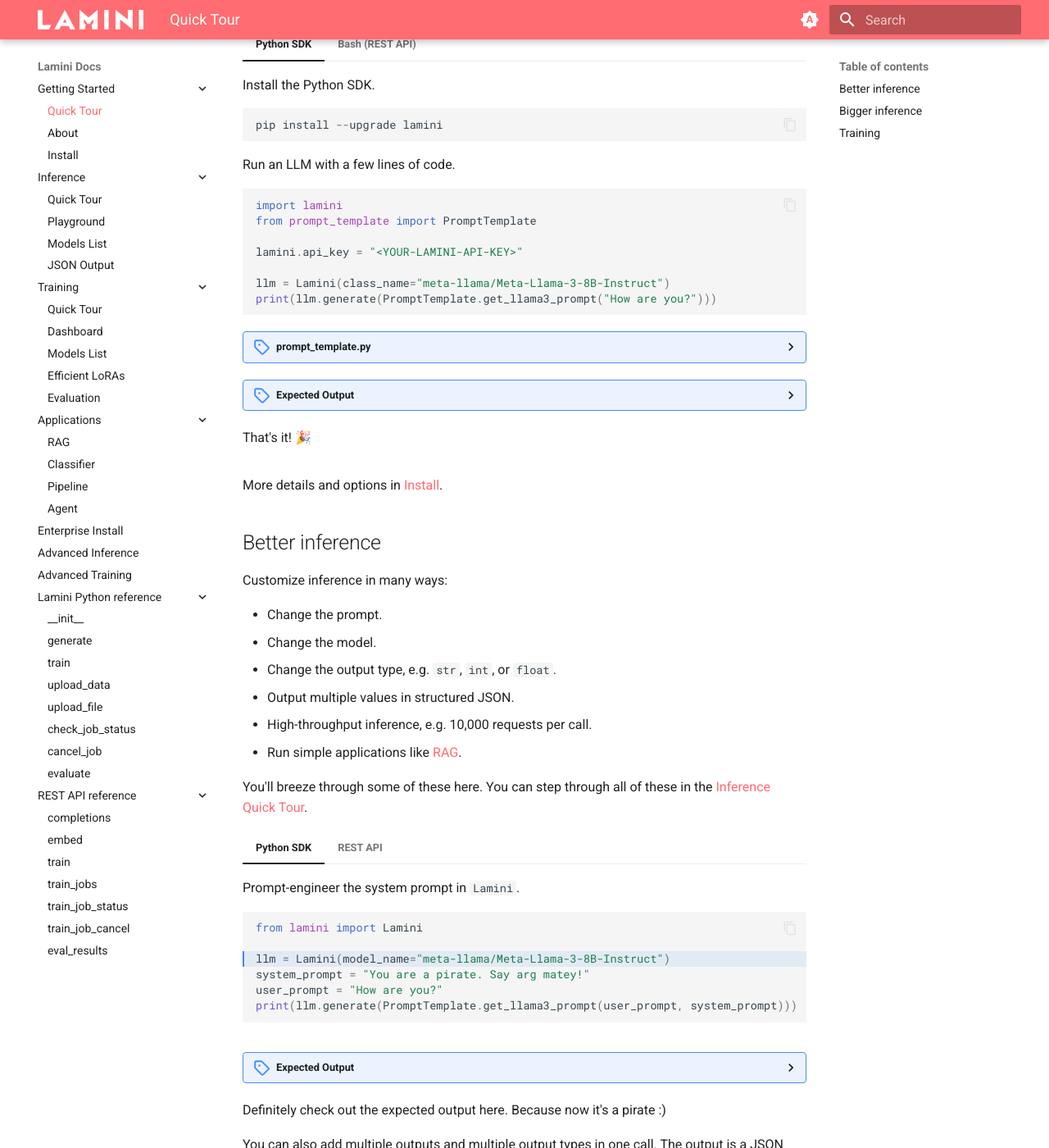
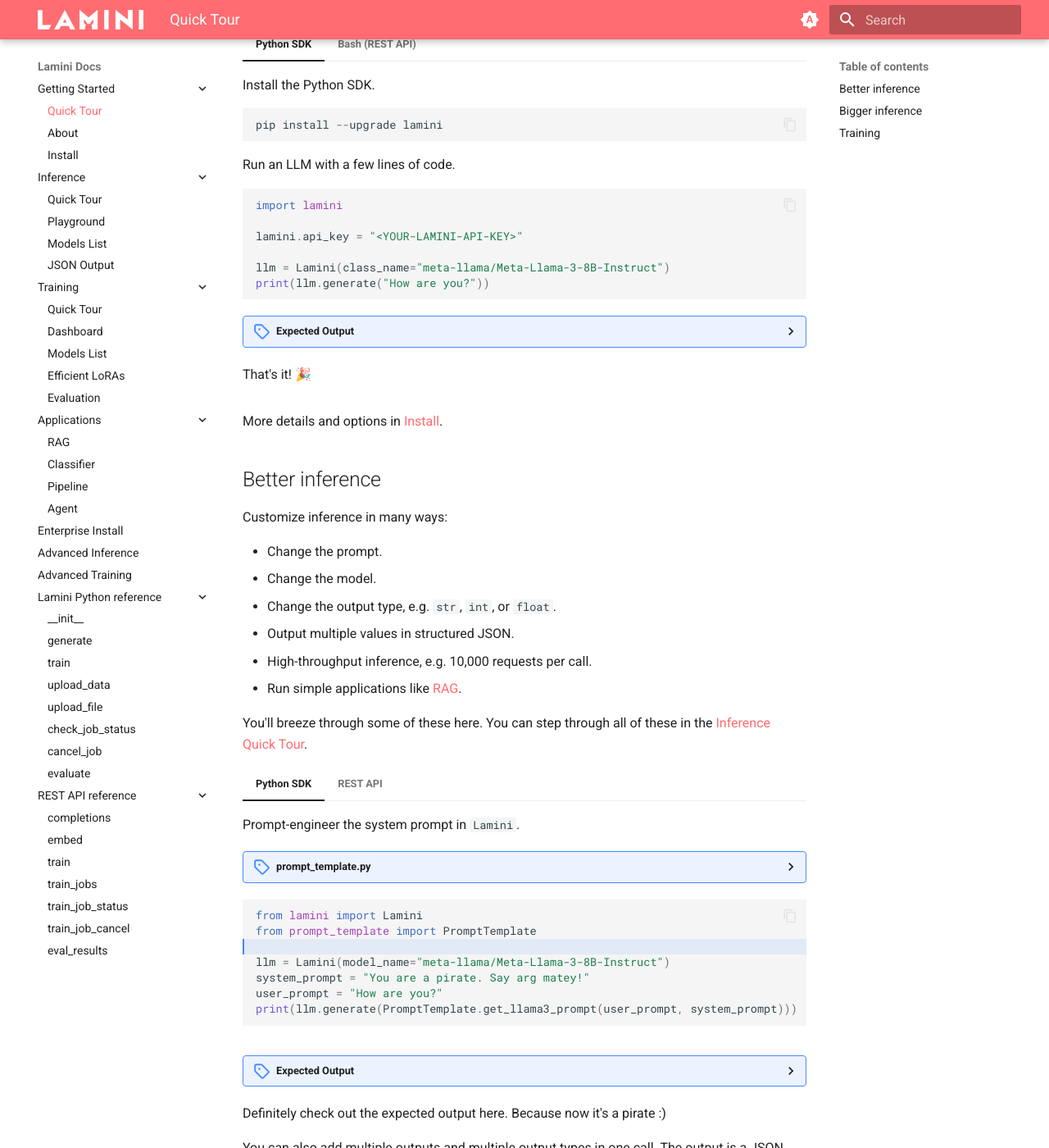
Before and after one commit to lamini-ai/lamini-ai.github.io, an MkDocs documentation site: the page built from docs/index.md, in a window 1280 px wide and 1400 px high, scrolled down 270 px. Shown: the whole window at 82% size. Built offline with MkDocs 1.6.1 and Material for MkDocs 9.7.7, drawn with Linux system fonts in a browser that asks for light colours; some of the changed lines change nothing that is shown.

Commit message:
Update prompt outputs

````diff
--- a/docs/index.md
+++ b/docs/index.md
@@ -17,33 +17,17 @@
 
     ```python
     import lamini
-    from prompt_template import PromptTemplate
 
     lamini.api_key = "<YOUR-LAMINI-API-KEY>"
 
     llm = Lamini(class_name="meta-llama/Meta-Llama-3-8B-Instruct")
-    print(llm.generate(PromptTemplate.get_llama3_prompt("How are you?")))
+    print(llm.generate("How are you?"))
     ```
-
-    <details>
-    <summary>prompt_template.py</summary>
-        ```
-        llama3_header = "<|begin_of_text|><|start_header_id|>system<|end_header_id|>\n\n"
-        llama3_middle = "<|eot_id|><|start_header_id|>user<|end_header_id|>\n\n"
-        llama3_footer = "<|eot_id|><|start_header_id|>assistant<|end_header_id|>\n\n"
-
-        class PromptTemplate:
-
-        @staticmethod
-        def get_llama3_prompt(user_prompt, system_prompt=" "):
-            return llama3_header + system_prompt + llama3_middle + user_prompt + llama3_footer
-        ```
-    </details>
 
     <details>
     <summary>Expected Output</summary>
         ```
-        I'm just a language model, I don't have emotions or feelings like humans do, so I don't have a personal well-being or emotional state. I'm simply a computer program designed to process and generate text based on the inputs I receive. I'm functioning properly and ready to assist you with any questions or tasks you may have!
+        I'm doing well, thank you for asking! I'm a large language model, so I don't have feelings or emotions like humans do, but I'm functioning properly and ready to assist you with any questions or tasks you may have. It's great to be able to help and provide information to users like you! How about you? How's your day going?
         ```
     </details>
 
@@ -55,18 +39,20 @@
 
     ```bash
     curl --location "https://api.lamini.ai/v1/completions" \
-        --header "Authorization: Bearer $LAMINI_API_KEY" \
+        --header 'Authorization: Bearer 7f591d9b71e532a3e1c993d90a3b011bb509623c78d7271c1a4bda3dee67bdad' \
         --header "Content-Type: application/json" \
         --data '{
             "model_name": "meta-llama/Meta-Llama-3-8B-Instruct",
-            "prompt": ["<|begin_of_text|><|start_header_id|>system<|end_header_id|>\n\n You are a helpful assistant <|eot_id|><|start_header_id|>user<|end_header_id|>\n\n What is a llama? <|eot_id|><|start_header_id|>assistant<|end_header_id|>\n\n"]
+            "prompt": "How are you?"
         }'
     ```
 
     <details>
     <summary>Expected Output</summary>
         ```
-        [{"output":"I'd be happy to help!\n\nA llama is a domesticated mammal that belongs to the camelid family, which also includes camels and alpacas. They are native to South America, specifically the Andean region of present-day Peru, Bolivia, Ecuador, and Chile.\n\nLlamas are known for their distinctive appearance, which includes:\n\n* A long neck and legs\n* A soft, woolly coat that can range in color from white to brown to black\n* A banana-shaped ear\n* A long, bushy tail\n* A gentle disposition\n\nLlamas are often used as pack animals, carrying goods and supplies across the Andean terrain. They are also used for their wool, which is soft and warm, and for their milk, which is rich in nutrients.\n\nIn recent years, llamas have become popular as pets, and some people even keep them as companions. They are known for their intelligence, social nature, and ability to form strong bonds with humans.\n\nSome interesting facts about llamas include:\n\n* Llamas can live up to 20-30 years in captivity\n* They are able to spit when they feel threatened or scared, but this is relatively rare\n* Llamas are able to communicate with each other through a variety of sounds, including humming, snorting, and grunting\n* They are able to run at speeds of up to 35 miles per hour\n\nOverall, llamas are fascinating creatures that have adapted to life in the Andean highlands and have become an important part of the region's culture and economy."}]
+        [
+            {"output":"I'm doing well, thank you for asking! I'm a large language model, so I don't have feelings or emotions like humans do, but I'm functioning properly and ready to assist you with any questions or tasks you may have. It's great to be able to help and provide information to users like you! How about you? How's your day going?"}
+        ]
         ```
     </details>
 
@@ -90,8 +76,25 @@
 === "Python SDK"
 
     Prompt-engineer the system prompt in `Lamini`.
+
+    <details>
+    <summary>prompt_template.py</summary>
+        ```
+        llama3_header = "<|begin_of_text|><|start_header_id|>system<|end_header_id|>\n\n"
+        llama3_middle = "<|eot_id|><|start_header_id|>user<|end_header_id|>\n\n"
+        llama3_footer = "<|eot_id|><|start_header_id|>assistant<|end_header_id|>\n\n"
+
+        class PromptTemplate:
+
+        @staticmethod
+        def get_llama3_prompt(user_prompt, system_prompt=" "):
+            return llama3_header + system_prompt + llama3_middle + user_prompt + llama3_footer
+        ```
+    </details>
+
     ```python hl_lines="3"
     from lamini import Lamini
+    from prompt_template import PromptTemplate
 
     llm = Lamini(model_name="meta-llama/Meta-Llama-3-8B-Instruct")
     system_prompt = "You are a pirate. Say arg matey!"
````
